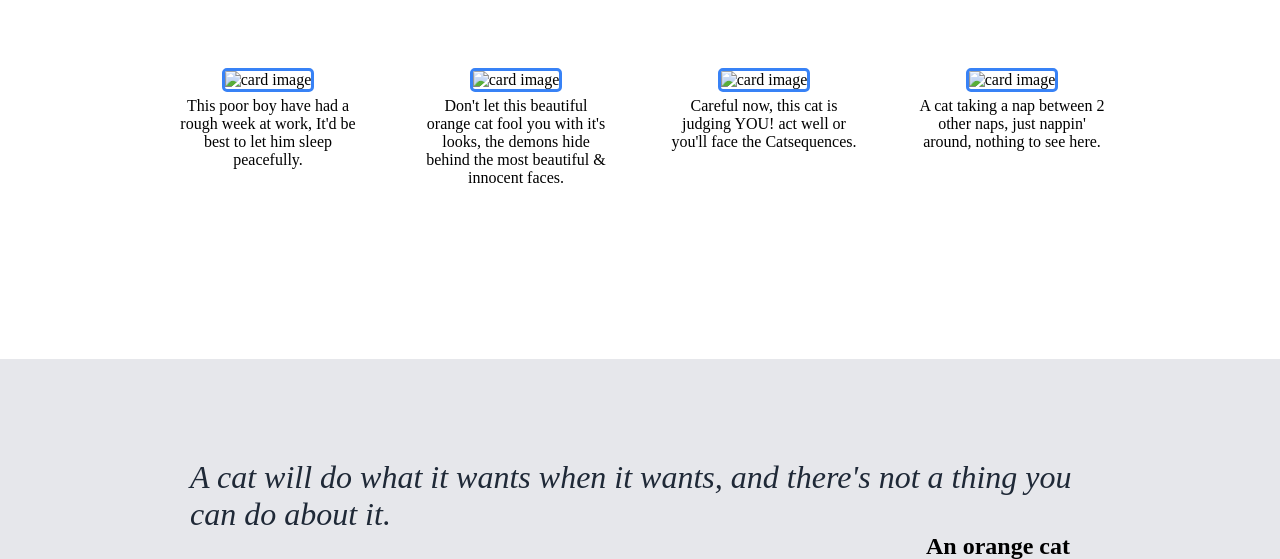
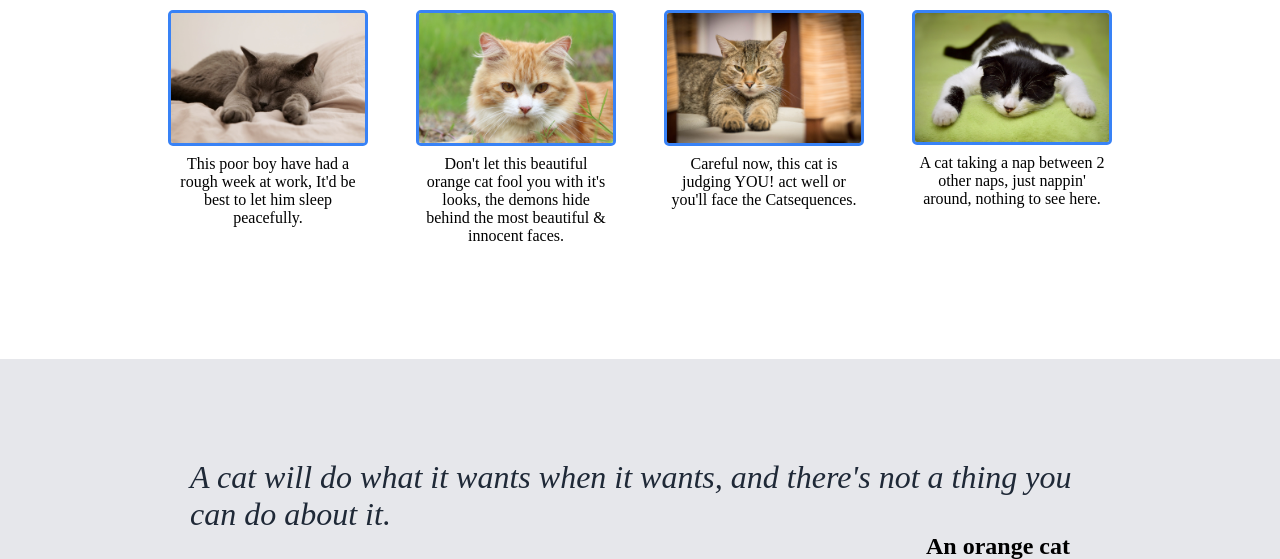
Before and after one commit to AbdAlrahimZakaria1/landing-page, a plain HTML site: page index.html in a window 1280 px wide. Shown: the part 541-1100 px from the top of the page. Drawn offline with Linux system fonts and the light colour scheme; the site is published under a folder, as on GitHub Pages, so addresses that start at the root find nothing.

Commit message:
remove / from images path

```diff
--- a/index.html
+++ b/index.html
@@ -49,11 +49,7 @@
       <h3 class="info-title">Best cats of the month!</h3>
       <div class="information-cards">
         <div class="card">
-          <img
-            class="card-image"
-            src="/images/cat_sleep.jpg"
-            alt="card image"
-          />
+          <img class="card-image" src="images/cat_sleep.jpg" alt="card image" />
           <p class="card-text">
             This poor boy have had a rough week at work, It'd be best to let him
             sleep peacefully.
@@ -63,7 +59,7 @@
         <div class="card">
           <img
             class="card-image"
-            src="/images/cat_orange.jpg"
+            src="images/cat_orange.jpg"
             alt="card image"
           />
           <p class="card-text">
@@ -73,11 +69,7 @@
         </div>
 
         <div class="card">
-          <img
-            class="card-image"
-            src="/images/cat_judge.jpg"
-            alt="card image"
-          />
+          <img class="card-image" src="images/cat_judge.jpg" alt="card image" />
           <p class="card-text">
             Careful now, this cat is judging YOU! act well or you'll face the
             Catsequences.
@@ -87,7 +79,7 @@
         <div class="card">
           <img
             class="card-image"
-            src="/images/cat_sleep2.jpg"
+            src="images/cat_sleep2.jpg"
             alt="card image"
           />
           <p class="card-text">
```
